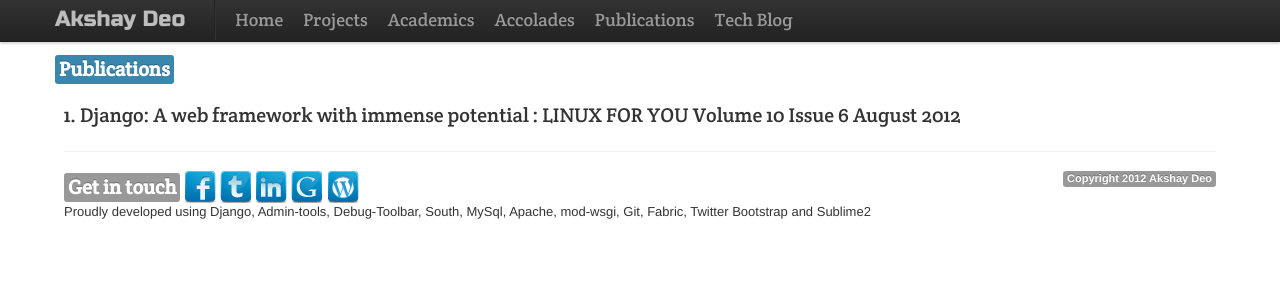
After one commit to akshaydeo/akshaydeodotme, a Django app: template templates/dashboard/publications.html in a window 1280 px wide. The commit adds this page. Shown: the top 300 px of the page. Run offline with Django 3.2, Linux system fonts and the light colour scheme; the template is opened without the code that fills it, so the values that code supplies are empty; parts of the project's set-up code (start-up, migrations or seed data) failed here and were passed over; some libraries are stand-ins or nearby versions.

Commit message:
added publications tab

```diff
--- /dev/null
+++ b/blog/models.py
@@ -0,0 +1 @@
+from django.db import models
--- /dev/null
+++ b/blog/views.py
@@ -0,0 +1 @@
+# Create your views here.
--- a/dashboard/urls.py
+++ b/dashboard/urls.py
@@ -4,6 +4,7 @@ urlpatterns = patterns('',
 	url(r'projects$', 'akshaydeodotme.dashboard.views.projects'),
 	url(r'academics$', 'akshaydeodotme.dashboard.views.academics'),
 	url(r'accolades$', 'akshaydeodotme.dashboard.views.accolades'),
-    url(r'$', 'akshaydeodotme.dashboard.views.index'),
+        url(r'publications$', 'akshaydeodotme.dashboard.views.publications'),
+        url(r'$', 'akshaydeodotme.dashboard.views.index'),
 
 )
--- a/dashboard/views.py
+++ b/dashboard/views.py
@@ -12,3 +12,6 @@ def academics(request):
 
 def accolades(request):
 	return render_to_response("dashboard/accolades.html", {'tab_id' : '4'}, context_instance = RequestContext(request))
+
+def publications(request):
+        return render_to_response("dashboard/publications.html", {'tab_id' : '4'}, context_instance = RequestContext(request))
--- a/templates/base.html
+++ b/templates/base.html
@@ -52,6 +52,8 @@
 							<li {% if tab_id == '2' %} class="active" {% endif %} style="font-family: 'Crete Round', serif; font-size:18px; "><a href="/projects">Projects</a></li>
 							<li {% if tab_id == '3' %} class="active" {% endif %} style="font-family: 'Crete Round', serif; font-size:18px;"><a href="/academics">Academics</a></li>
 							<li {% if tab_id == '4' %} class="active" {% endif %} style="font-family: 'Crete Round', serif; font-size:18px;"><a href="/accolades">Accolades</a></li>
+ 							<li {% if tab_id == '5' %} class="active" {% endif %} style="font-family: 'Crete Round', serif; font-size:18px;"><a href="/publications">Publications</a></li>
+
 							<li style="font-family: 'Crete Round', serif; font-size:18px;"><a href="http://blog.akshaydeo.me">Tech Blog</a></li>
 						</ul>
 					</div>
--- /dev/null
+++ b/templates/dashboard/publications.html
@@ -0,0 +1,12 @@
+{% extends "base.html" %}
+
+{% block container %}
+        <div class="container">
+                <span class="label label-info" style="font-family: 'Crete Round', serif; font-size:20px; font-weight:400px;">Publications</span><br><br>
+                        <ol style="font-family: 'Crete Round', serif; font-size:20px; font-weight:400px; line-height:250%">
+                                <li style="margin-top:10px;">Django: A web framework with immense potential : LINUX FOR YOU Volume 10 Issue 6 August 2012</li>
+                        </ol>
+        </div>
+
+
+{% endblock %}
```
Also changed, not shown: blog/tests.py (added, +16 -0 lines), blog/__init__.py (added), templates/dashboard/index.html (line endings or trailing spaces).
